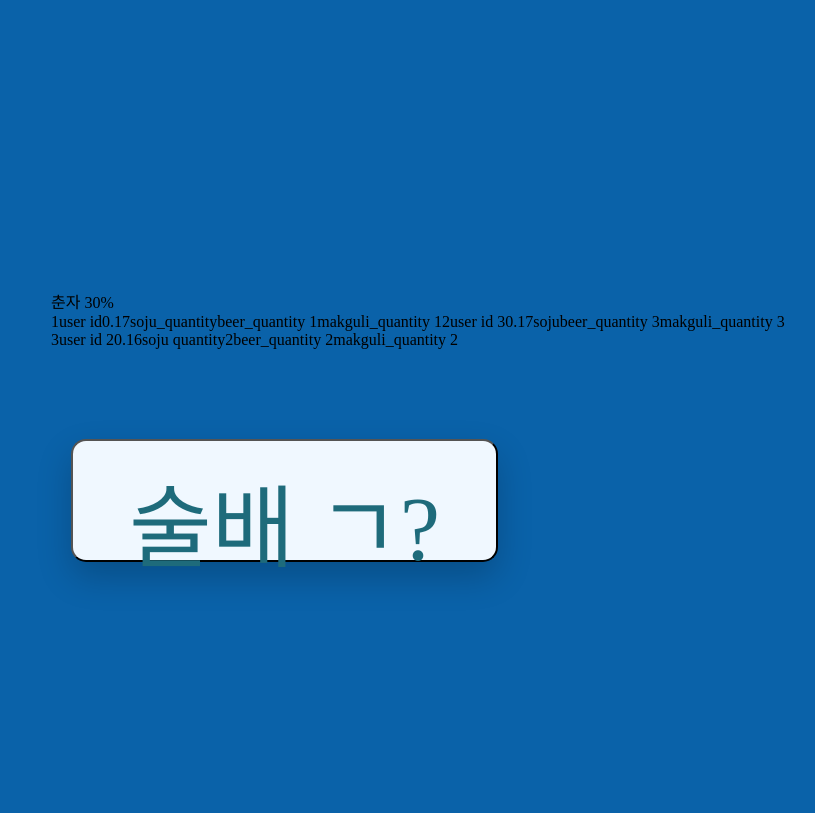
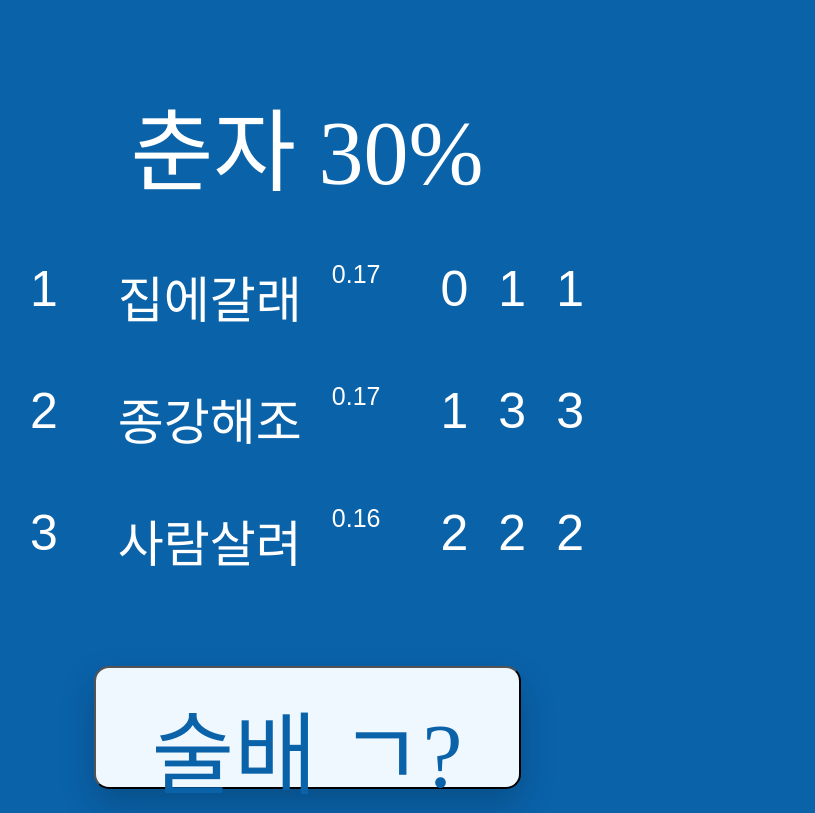
Before and after one commit to kucc/jongangisback, a Django app: template templates/main.html in a window 1280 px wide. Shown: the whole page, without its empty margins (333-1148 px from the left). Before the commit the page ends 583 px from the top, so only its background shows below. Run offline with Django 4.2, Linux system fonts and the light colour scheme; the template is opened without the code that fills it, so the values that code supplies are empty; some web fonts are replaced.

Commit message:
css 수정

```diff
--- a/templates/main.html
+++ b/templates/main.html
@@ -1,25 +1,19 @@
 <!DOCTYPE html>
 <html lang="en">
-
   <head>
-    <meta charset="UTF-8">
+    <meta charset="UTF-8" />
     <title>Web Page Title</title>
-    <link rel="stylesheet" href="style.css">
+    <link rel="stylesheet" href="../static/css/font.css" />
+    <link rel="stylesheet" href="style.css" />
   </head>
 
   <body>
-
-    <div class="left"></div>
-    <div class="right">
       <div class="store-container">춘자 30%</div>
       <div id="ranking-container"></div>
       <button class="w-btn w-btn-indigo" type="button" onclick="doAction()">
         술배 ㄱ?
       </button>
     </div>
-    <script src="ranking.js">
-
-    </script>
+    <script src="ranking.js"></script>
   </body>
-
 </html>
--- a/templates/ranking.js
+++ b/templates/ranking.js
@@ -3,8 +3,6 @@ function doAction() {
 }
 
 async function fetchData() {
-
-
   try {
     // Fetch API를 사용하여 데이터를 가져옴
     //const response = await fetch('URL_TO_YOUR_API_ENDPOINT'); // 여기에 실제 API 엔드포인트를 넣어주세요.
@@ -14,26 +12,45 @@ async function fetchData() {
     //   }
     const myid = "user id 4";
     const data1 = [
-            { user_id: 'user id', people: 'people 1', percentage: 0.17, store_id: 'store id 1', soju_quantity: 'soju_quantity', beer_quantity: 'beer_quantity 1', makguli_quantity: 'makguli_quantity 1' },
-            { user_id: 'user id 2', people: 'people 2', percentage: 0.16, store_id: 'store id 2', soju_quantity: 'soju quantity2', beer_quantity: 'beer_quantity 2', makguli_quantity: 'makguli_quantity 2' },
-            { user_id: 'user id 3', people: 'people 3', percentage: 0.17, store_id: 'store id 3', soju_quantity: 'soju', beer_quantity: 'beer_quantity 3', makguli_quantity: 'makguli_quantity 3' },
-            { user_id: 'user id 4', people: 'people 4', percentage: 0.15, store_id: 'store id 4', soju_quantity: 'soju', beer_quantity: 'beer_quantity 4', makguli_quantity: 'makguli_quantity 4' },
+      {
+        user_id: "집에갈래",
+        people: "people 1",
+        percentage: 0.17,
+        store_id: "store id 1",
+        soju_quantity: "0",
+        beer_quantity: "1",
+        makguli_quantity: "1",
+      },
+      {
+        user_id: "사람살려",
+        people: "people 2",
+        percentage: 0.16,
+        store_id: "store id 2",
+        soju_quantity: "2",
+        beer_quantity: "2",
+        makguli_quantity: "2",
+      },
+      {
+        user_id: "종강해조",
+        people: "people 3",
+        percentage: 0.17,
+        store_id: "store id 3",
+        soju_quantity: "1",
+        beer_quantity: "3",
+        makguli_quantity: "3",
+      },
+      {
+        user_id: "화이팅",
+        people: "people 4",
+        percentage: 0.15,
+        store_id: "store id 4",
+        soju_quantity: "2",
+        beer_quantity: "4",
+        makguli_quantity: "4",
+      },
     ];
 
-        // 응답 데이터를 JSON 형식으로 파싱
-        //onst data = await response.json();
-
-        // 데이터를 사용하여 원하는 작업 수행
-
-        //   console.log("User ID:", data1.user_id);
-        //   console.log("Number of people:", data1.people);
-        //   console.log("percentage:", data1.percentage);
-        //   console.log("Store ID:", data1.store_id);
-        //   console.log("Soju Quantity:", data1.soju_quantity);
-        //   console.log("Beer Quantity:", data1.beer_quantity);
-        //   console.log("Makguli Quantity:", data1.makguli_quantity);
-
-        data1.forEach(item => {
+    data1.forEach((item) => {
       console.log("User ID:", item.user_id);
       console.log("People:", item.people);
       console.log("percentage:", item.percentage);
@@ -49,7 +66,7 @@ async function fetchData() {
     console.log("Top 3 Users:");
     for (let i = 0; i < 3; i++) {
       let topUser = document.createElement("div");
-            topUser.setAttribute("class", `rank-${i + 1}`);
+      topUser.setAttribute("class", `rank rank-${i + 1}`);
 
       let topNum = document.createElement("div");
       topNum.setAttribute("class", "topNum");
@@ -91,25 +108,9 @@ async function fetchData() {
       rankingContainer.appendChild(topUser);
     }
 
-
-
-
-
     // myid에 해당하는 데이터 출력
-        const myUserData = sortedData.find(user => user.user_id === myid);
-        if (myUserData) {
+    const myUserData = sortedData.find((user) => user.user_id === myid);
     const myRank = sortedData.indexOf(myUserData) + 1;
-
-            console.log("Rank:", myRank);
-            console.log("User ID:", myUserData.user_id);
-            console.log("Percentage:", myUserData.percentage);
-            console.log("Soju Quantity:", myUserData.soju_quantity);
-            console.log("Beer Quantity:", myUserData.beer_quantity);
-            console.log("Makguli Quantity:", myUserData.makguli_quantity);
-            console.log("-----------");
-        } else {
-            console.log("User not found");
-        }
 
     let myUser = document.createElement("div");
     myUser.setAttribute("class", "myUser");
@@ -120,42 +121,34 @@ async function fetchData() {
     myNum.innerHTML = myRank;
     myUser.appendChild(myNum);
 
-        let topName = document.createElement("div");
+    let myName = document.createElement("div");
     myName.setAttribute("class", "myName");
-        myName.innerHTML = myRank.user_id;
+    myName.innerHTML = myUserData.user_id;
     myUser.appendChild(myName);
 
     let topPercent = document.createElement("div");
     topPercent.setAttribute("class", "topPercent");
-        topPercent.innerHTML = myRank.percentage;
+    topPercent.innerHTML = myUserData.percentage;
     myUser.appendChild(topPercent);
 
     let mySoju = document.createElement("div");
     mySoju.setAttribute("class", "mySoju");
-        mySoju.innerHTML = myRank.soju_quantity;
+    mySoju.innerHTML = myUserData.soju_quantity;
     myUser.appendChild(mySoju);
 
     let myBeer = document.createElement("div");
     myBeer.setAttribute("class", "myBeer");
-        myBeer.innerHTML = myRank.beer_quantity;
+    myBeer.innerHTML = myUserData.beer_quantity;
     myUser.appendChild(myBeer);
 
     let myMakguli = document.createElement("div");
     myMakguli.setAttribute("class", "topMakjuli");
-        myMakguli.innerHTML = myRank.makguli_quantity;
+    myMakguli.innerHTML = myUserData.makguli_quantity;
     myUser.appendChild(myMakguli);
 
-        //   sortedData.forEach(item => {
-        //     console.log("sorted User ID:", item.user_id);
-        //     console.log("percentage:", item.percentage);
-        //     console.log("sorted Soju Quantity:", item.soju_quantity);
-        //     console.log("-----------"); // 항목 간 구분을 위해 추가
-        //   });
-        //console.log('sortedData : '+sortedData);
-
-        // 여기에서 데이터를 활용하여 추가 작업을 수행할 수 있습니다.
+    rankingContainer.appendChild(myUser);
   } catch (error) {
-        console.error('Error:', error);
+    // console.error("Error:", error);
   }
 }
 
--- a/templates/style.css
+++ b/templates/style.css
@@ -1,50 +1,51 @@
-/* Font */
-@font-face {
-    font-family: "Harmony_B";
-    src: url("./Harmony_B.ttf") format("truetype");
-}
-
 /* Reset */
 * {
   margin: 0;
   padding: 0;
   box-sizing: border-box;
-    font-family: "Harmony_B";
+  font-family: "Harmony_B", "Harmony_M", sans-serif;
 }
 
 /* Global Styles */
 html {
-    font-size: 62.5%;
+  font-size: 10px;
 }
 
 body {
   display: flex;
+  flex-direction: column;
   align-items: center;
-    justify-content: center;
-    height: 100vh;
+  justify-content: space-around;
+  height: 100%;
   margin: 0;
-    font-size: 1.6rem;
-    /* 1rem = 10px, so 62.5% of 16px = 10px */
-    background: var(--main-blue, #0A62A9);
+  font-size: 5rem;
+  padding: 5rem 12rem;
+  color: white;
+  background: var(--main-blue, #0a62a9);
+  margin-top: 3rem;
 }
 
-/* Layout */
-div {
-    display: inline-block;
+.store-container {
+  font-family: "Harmony_M";
+  color: #fff;
+  font-size: 9rem;
 }
 
-div.left {
-    width: 30%;
-    float: left;
-    box-sizing: border-box;
-    background: white;
+.ranking-container {
+  height: 100%;
+  display: flex;
+  flex-direction: column;
+  align-items: center;
+  gap: 4rem;
+  margin-top: 10rem;
 }
 
-div.right {
-    width: 70%;
-    float: right;
-    box-sizing: border-box;
-    background: #0A62A9;
+.rank {
+  margin-top: 5rem;
+  display: flex;
+  flex-direction: row;
+
+  gap: 3rem;
 }
 
 button {
@@ -54,9 +55,16 @@ button {
   flex-shrink: 0;
   position: relative;
   top: 7rem;
-
 }
 
+.myName {
+  margin-left: 3rem;
+}
+
+.myPercent {
+  font-size: 2.5rem;
+  margin-right: 3rem;
+}
 
 .w-btn,
 .w-btn-outline {
@@ -64,29 +72,27 @@ button {
   display: inline-block;
   padding: 1.5rem 3rem;
   border-radius: 1.5rem;
-    font-family: "Harmony_B";
+  font-family: "Harmony_M";
   box-shadow: 0 1.5rem 3.5rem rgba(0, 0, 0, 0.2);
   transition: 0.25s;
 }
 
-
 .w-btn {
-    color: var(--main-blue, #0A62A9);
+  color: var(--main-blue, #0a62a9);
   font-size: 9rem;
   font-weight: 400;
   line-height: normal;
+  cursor: pointer;
 }
-
 
 .w-btn-outline {
   text-decoration: none;
   font-weight: 600;
 }
 
-
 .w-btn-indigo,
 .w-btn-indigo-outline {
-    color: #1e6b7b;
+  color: var(--main-blue, #0a62a9);
 }
 
 .w-btn-indigo {
```
Lines whose indentation alone changed are shown as unchanged.
